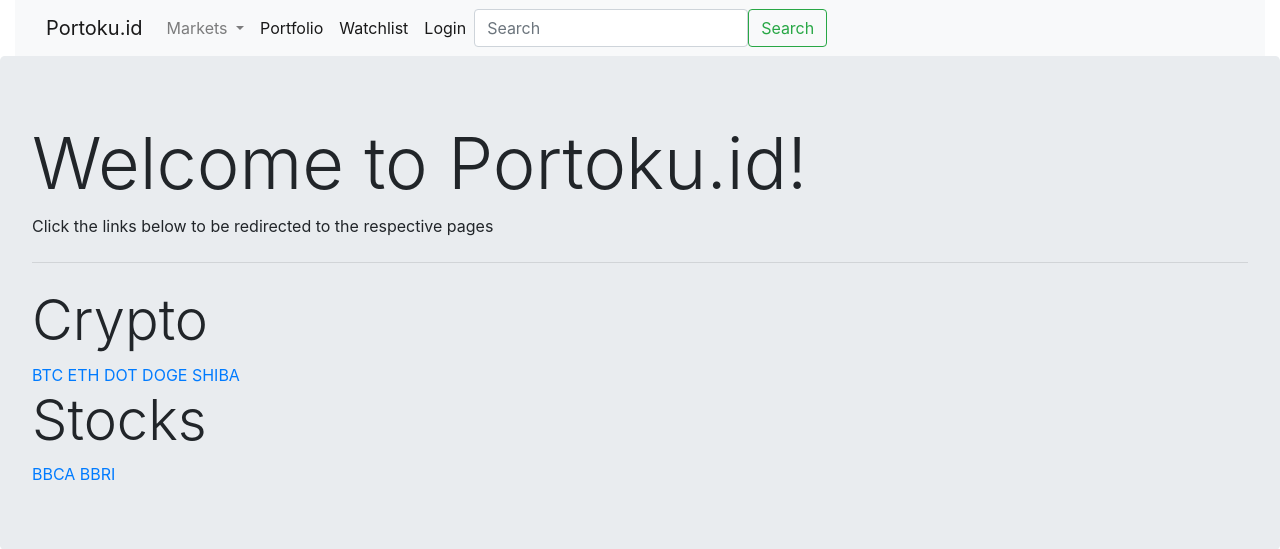
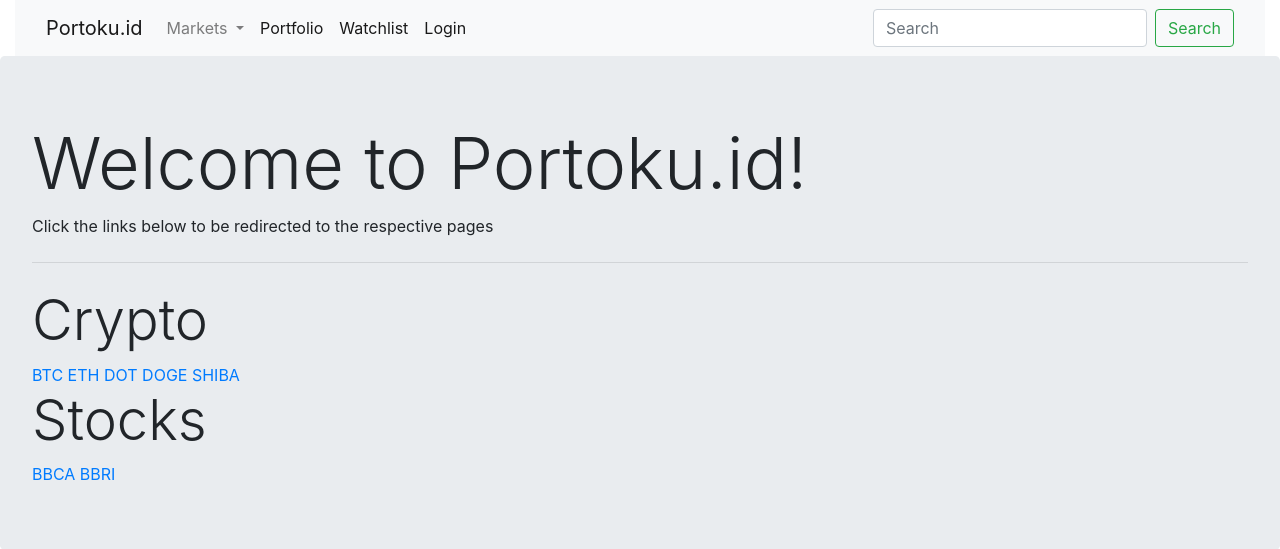
Before and after one commit to domica-s/portoku.id, a Django app: page / in a window 1280 px wide. Shown: the top 549 px of the page. Run offline with Django 3.2, Linux system fonts and the light colour scheme; data comes from the database, SQL or seed files in the repository; parts of the project's set-up code (start-up, migrations or seed data) failed here and were passed over; some libraries are stand-ins or nearby versions.

Commit message:
Fix dropdown and align right for search bar

```diff
--- a/markets/templates/markets/partials/header.html
+++ b/markets/templates/markets/partials/header.html
@@ -25,22 +25,26 @@ In this case, is it possible to have the markets bar have 2 options instead of a
           <a class="nav-link active" aria-current="page" href="#">Watchlist</a>
         </li>
         {% if user.is_authenticated %}
+          <li class = "nav-item dropdown">
             <a class="nav-link dropdown-toggle" href="#" id="navbarDropdownAccount" role="button" data-bs-toggle="dropdown" aria-expanded="false">
                 Welcome, {{user.username}}
             </a>
             <ul class="dropdown-menu" aria-labelledby="navbarDropdownAccount">
               <a class="nav-link active" aria-current="page" href="{% url 'logout' %}">Logout</a>
             </ul>
+          </li>
         {% else %}
           <li class="nav-item">
             <a class="nav-link active" aria-current="page" href="{% url 'login' %}">Login</a>
           </li>
         {% endif %}
       </ul>
-      <form class="d-flex justify-content-end" >
-        <input class="form-control me-2" type="search" placeholder="Search" aria-label="Search">
+      <ul class="navbar-nav ml-auto">
+        <form class="form-inline">
+          <input class="form-control mr-sm-2" type="search" placeholder="Search" aria-label="Search">
           <button class="btn btn-outline-success" type="submit">Search</button>
         </form>
+      </ul>
     </div>
   </div>
 </nav>
--- a/markets/templates/markets/stock-details.html
+++ b/markets/templates/markets/stock-details.html
@@ -64,7 +64,7 @@
             setInterval(function() {
                 $.ajax({
                     type: 'POST',
-                    url: '{% url 'getUpdatedStockPrice' %}',
+                    url: '{% url "getUpdatedStockPrice" %}',
                     data: {
                      'slug': webSlug,
                      'csrfmiddlewaretoken': '{{ csrf_token }}'
```
Lines whose indentation alone changed are shown as unchanged.
